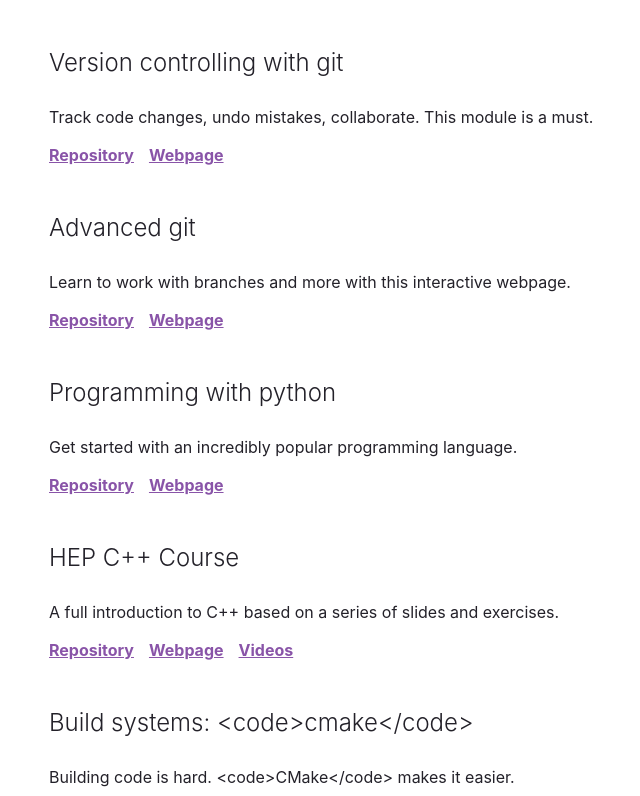
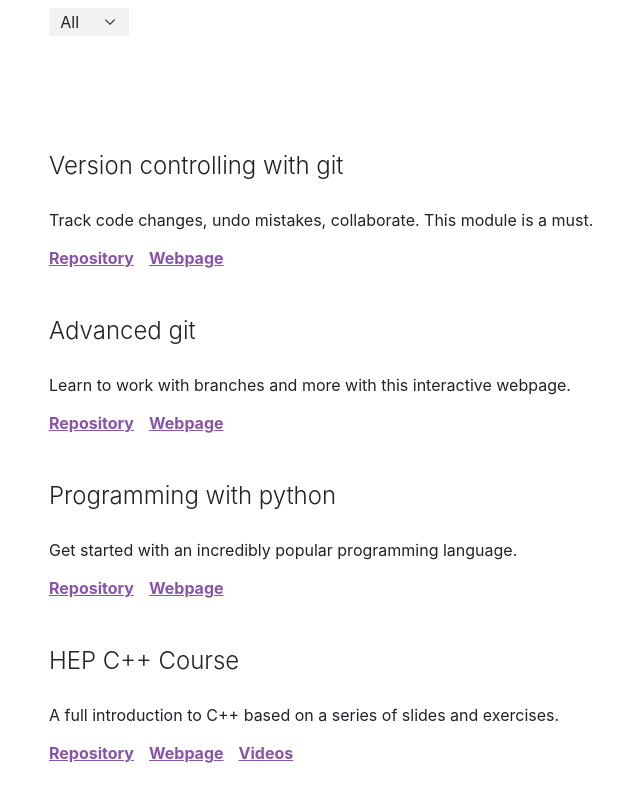
Before and after one commit to devilkiller-ag/CERN-Training-Center, a Gatsby site: page / in a window 1280 px wide. Shown: the part 237-1033 px from the top of the page, without its empty margins (55-695 px from the left). Built offline with nearby package versions, Linux system fonts and the light colour scheme; Gatsby itself is replaced by a stand-in of ours.

Commit message:
Added status filter

```diff
--- a/src/pages/index.js
+++ b/src/pages/index.js
@@ -1,6 +1,9 @@
+/** Imports */
 import { graphql } from "gatsby"
 import * as React from "react"
+import { useState } from "react"
 
+/** Styling */
 const articleStyles = {
   marginBottom: 48,
 }
@@ -12,7 +15,7 @@ const pageStyles = {
 }
 const headingStyles = {
   marginTop: 0,
-  marginBottom: 64,
+  marginBottom: 24,
   maxWidth: 320,
 }
 const headingAccentStyles = {
@@ -40,12 +43,51 @@ const linkStyle = {
   verticalAlign: "5%",
 }
 
-const linkBarStyle = {
+const barStyle = {
   display: "flex",
   gap: 15,
 }
 
+const statusDropdownDivStyles = {
+  position: "relative",
+  userSelect: "none",
+  maxWidth: "80px",
+  height: "28px",
+  marginBottom: "115px",
+}
+
+const statusDropdownBtnStyles = {
+  display: "flex",
+  textAlign: "center",
+  justifyContent: "space-around",
+  alignItems: "center",
+  cursor: "pointer",
+  width: "100%",
+  height: "100%",
+  backgroundColor: "#f2f2f2",
+}
+
+const statusDropdownStyles = {
+  position: "absolute",
+  bottom: "-110px",
+  width: "100%",
+  zIndex: "9999999",
+  backgroundColor: "#f2f2f2",
+}
+
+const statusDropdownOptionsStyles = {
+  padding: "4px",
+  cursor: "pointer",
+}
+
+/** Store Status Options */
+const statusOptions = ["All", "Stable", "Beta" , "Alpha"]
+
 const IndexPage = ({ data }) => {
+
+  const [ isStatusDropdownActive, setIsStatusDropdownActive ] = useState(false);
+  const [ selectedStatus, setSelectedStatus ] = useState('All');
+
   return (
     <main style={pageStyles}>
       <h1 style={headingStyles}>
@@ -54,20 +96,62 @@ const IndexPage = ({ data }) => {
         <span style={headingAccentStyles}>— Training Center 📖</span>
       </h1>
 
+      <div className="statusDropdown" style={statusDropdownDivStyles}>
+        <div className="statusDropdownButton" style={statusDropdownBtnStyles} onClick={() => {setIsStatusDropdownActive((prev) => !prev)}}>
+          <span>{selectedStatus}</span>
+          <svg width="16" height="16" viewBox="0 0 16 16" fill="none" xmlns="http://www.w3.org/2000/svg"> {/** Dropdown Icon */}
+            <path d="M8 11L3 5.99999L3.7 5.29999L8 9.59999L12.3 5.29999L13 5.99999L8 11Z" fill="#212529"/>
+          </svg>
+        </div>
+        {
+          isStatusDropdownActive && <div style={statusDropdownStyles} className="statusOptions">
+            {
+              statusOptions.map((option) => {
+                return (
+                  <div style={statusDropdownOptionsStyles} onClick={() => {
+                    setSelectedStatus(option)
+                    setIsStatusDropdownActive(false)
+                  }}>
+                    {option}
+                  </div>
+                )
+              })
+            }
+          </div>
+        }
+      </div>
+
       <ul style={listStyles}>
         {
+          selectedStatus.toLowerCase() === "all" ?
           data.allTrainingModulesYaml.edges.map((edge) => {
             return (
               <article style={articleStyles} key={edge.node.id}>
                 <h1 style={listItemStyles}>{edge.node.name}</h1>
                 <p style={paragraphStyles}>{edge.node.description}</p>
-                <div style={linkBarStyle}>
+                <div style={barStyle}>
                   <a style={linkStyle} href={edge.node.repository}>Repository</a>
                   <a style={linkStyle} href={edge.node.repository}>Webpage</a>
                   {edge.node.videos ? <a style={linkStyle} href={edge.node.videos}>Videos</a> : ''}
                 </div>
               </article>
             )
+          })
+          :
+          data.allTrainingModulesYaml.edges.map((edge) => {
+            if (edge.node.status === selectedStatus.toLowerCase()) {
+              return (
+                <article style={articleStyles} key={edge.node.id}>
+                  <h1 style={listItemStyles}>{edge.node.name}</h1>
+                  <p style={paragraphStyles}>{edge.node.description}</p>
+                  <div style={barStyle}>
+                    <a style={linkStyle} href={edge.node.repository}>Repository</a>
+                    <a style={linkStyle} href={edge.node.repository}>Webpage</a>
+                    {edge.node.videos ? <a style={linkStyle} href={edge.node.videos}>Videos</a> : ''}
+                  </div>
+                </article>
+              )
+            }
           })
         }
       </ul>
```
Also changed, not shown: src/images/icon.png (deleted).
